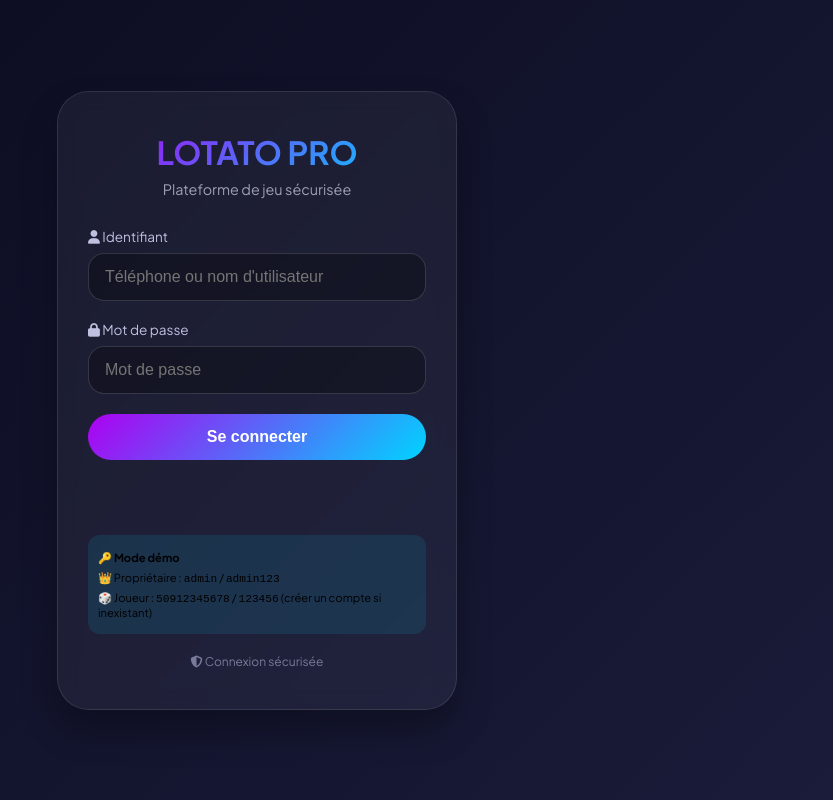
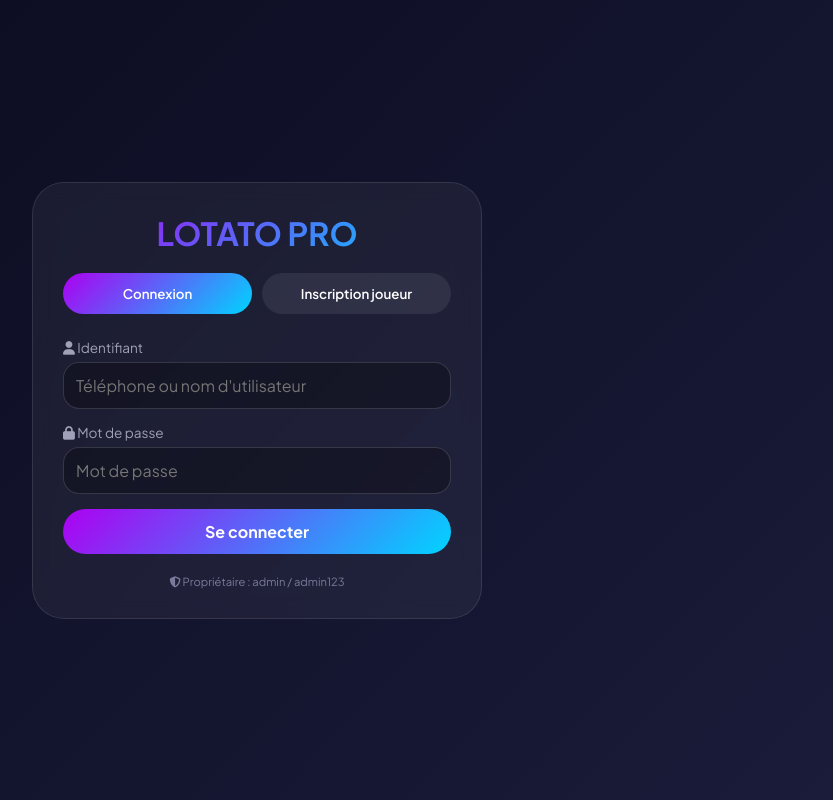
Before and after one commit to enseignementloyal-cpu/Native2, a website: page index.html in a window 1280 px wide. Shown: the whole page, without its empty margins (383-1216 px from the left). Drawn offline with Linux system fonts and the light colour scheme.

Commit message:
Add files via upload

```diff
--- a/index.html
+++ b/index.html
@@ -3,149 +3,94 @@
 <head>
     <meta charset="UTF-8">
     <meta name="viewport" content="width=device-width, initial-scale=1.0">
-    <title>LOTATO PRO - Connexion</title>
+    <title>LOTATO PRO - Accès</title>
     <link href="https://fonts.googleapis.com/css2?family=Plus+Jakarta+Sans:wght@400;500;600;700&display=swap" rel="stylesheet">
+    <link rel="stylesheet" href="https://cdnjs.cloudflare.com/ajax/libs/font-awesome/6.4.0/css/all.min.css">
     <style>
-        * {
-            margin: 0;
-            padding: 0;
-            box-sizing: border-box;
-        }
-        body {
-            font-family: 'Plus Jakarta Sans', sans-serif;
-            background: linear-gradient(135deg, #0a0b1e 0%, #1a1c3a 100%);
-            min-height: 100vh;
-            display: flex;
-            justify-content: center;
-            align-items: center;
-            padding: 20px;
-        }
-        .login-card {
-            background: rgba(255,255,255,0.05);
-            backdrop-filter: blur(10px);
-            border-radius: 32px;
-            padding: 40px 30px;
-            width: 100%;
-            max-width: 400px;
-            text-align: center;
-            border: 1px solid rgba(255,255,255,0.1);
-            box-shadow: 0 20px 35px rgba(0,0,0,0.3);
-        }
-        .logo h1 {
-            font-size: 2rem;
-            background: linear-gradient(135deg, #ad00f1, #00d4ff);
-            -webkit-background-clip: text;
-            -webkit-text-fill-color: transparent;
-            margin-bottom: 8px;
-        }
-        .subtitle {
-            color: #a0a0b8;
-            margin-bottom: 30px;
-            font-size: 0.9rem;
-        }
-        .input-group {
-            margin-bottom: 20px;
-            text-align: left;
-        }
-        .input-group label {
-            display: block;
-            color: #c0c0e0;
-            margin-bottom: 8px;
-            font-size: 0.85rem;
-        }
-        .input-group input {
-            width: 100%;
-            padding: 14px 16px;
-            background: rgba(0,0,0,0.3);
-            border: 1px solid rgba(255,255,255,0.15);
-            border-radius: 16px;
-            color: white;
-            font-size: 1rem;
-            transition: all 0.3s;
-        }
-        .input-group input:focus {
-            outline: none;
-            border-color: #00d4ff;
-            box-shadow: 0 0 0 2px rgba(0,212,255,0.2);
-        }
-        .login-btn {
-            width: 100%;
-            padding: 14px;
-            background: linear-gradient(135deg, #ad00f1, #00d4ff);
-            border: none;
-            border-radius: 30px;
-            color: white;
-            font-weight: bold;
-            font-size: 1rem;
-            cursor: pointer;
-            transition: transform 0.2s;
-        }
-        .login-btn:hover {
-            transform: translateY(-2px);
-        }
-        .error-message {
-            color: #ff6b6b;
-            font-size: 0.85rem;
-            margin-top: 15px;
-            min-height: 40px;
-        }
-        .info-text {
-            margin-top: 20px;
-            font-size: 0.75rem;
-            color: #7a7a9a;
-        }
-        .demo-credentials {
-            background: rgba(0,212,255,0.1);
-            border-radius: 12px;
-            padding: 10px;
-            margin-top: 20px;
-            font-size: 0.7rem;
-            text-align: left;
-        }
-        .demo-credentials p {
-            margin: 5px 0;
-        }
+        * { margin:0; padding:0; box-sizing:border-box; font-family:'Plus Jakarta Sans',sans-serif; }
+        body { background:linear-gradient(135deg,#0a0b1e 0%,#1a1c3a 100%); min-height:100vh; display:flex; justify-content:center; align-items:center; padding:20px; }
+        .card { background:rgba(255,255,255,0.05); backdrop-filter:blur(10px); border-radius:32px; padding:30px; width:100%; max-width:450px; border:1px solid rgba(255,255,255,0.1); }
+        .logo { text-align:center; margin-bottom:20px; }
+        .logo h1 { font-size:2rem; background:linear-gradient(135deg,#ad00f1,#00d4ff); -webkit-background-clip:text; -webkit-text-fill-color:transparent; }
+        .tabs { display:flex; gap:10px; margin-bottom:25px; }
+        .tab-btn { flex:1; background:rgba(255,255,255,0.08); border:none; padding:12px; border-radius:30px; color:#fff; font-weight:600; cursor:pointer; transition:0.3s; }
+        .tab-btn.active { background:linear-gradient(135deg,#ad00f1,#00d4ff); }
+        .form-container { display:none; }
+        .form-container.active { display:block; }
+        .input-group { margin-bottom:15px; }
+        .input-group label { display:block; color:#a0a0b8; margin-bottom:6px; font-size:0.85rem; }
+        .input-group input { width:100%; padding:12px; background:rgba(0,0,0,0.3); border:1px solid rgba(255,255,255,0.15); border-radius:16px; color:#fff; font-size:1rem; }
+        .btn { width:100%; padding:12px; background:linear-gradient(135deg,#ad00f1,#00d4ff); border:none; border-radius:30px; color:#fff; font-weight:bold; font-size:1rem; cursor:pointer; transition:0.2s; }
+        .btn:hover { transform:translateY(-2px); }
+        .error-msg { color:#ff6b6b; font-size:0.85rem; margin-top:10px; text-align:center; }
+        .info-text { text-align:center; margin-top:20px; font-size:0.7rem; color:#7a7a9a; }
     </style>
 </head>
 <body>
-    <div class="login-card">
-        <div class="logo">
-            <h1>LOTATO PRO</h1>
+<div class="card">
+    <div class="logo"><h1>LOTATO PRO</h1></div>
+    <div class="tabs">
+        <button class="tab-btn active" data-tab="login">Connexion</button>
+        <button class="tab-btn" data-tab="register">Inscription joueur</button>
     </div>
-        <div class="subtitle">Plateforme de jeu sécurisée</div>
 
-        <form id="loginForm">
+    <!-- Formulaire de connexion (propriétaire ou joueur) -->
+    <div id="login-form-container" class="form-container active">
         <div class="input-group">
             <label><i class="fas fa-user"></i> Identifiant</label>
-                <input type="text" id="identifier" placeholder="Téléphone ou nom d'utilisateur" required autocomplete="off">
+            <input type="text" id="login-identifier" placeholder="Téléphone ou nom d'utilisateur" autocomplete="off">
         </div>
         <div class="input-group">
             <label><i class="fas fa-lock"></i> Mot de passe</label>
-                <input type="password" id="password" placeholder="Mot de passe" required>
+            <input type="password" id="login-password" placeholder="Mot de passe">
         </div>
-            <button type="submit" class="login-btn">Se connecter</button>
-            <div id="errorMsg" class="error-message"></div>
-        </form>
+        <button class="btn" id="login-btn">Se connecter</button>
+        <div id="login-error" class="error-msg"></div>
+        <div class="info-text"><i class="fas fa-shield-alt"></i> Propriétaire : admin / admin123</div>
+    </div>
 
-        <div class="demo-credentials">
-            <p>🔑 <strong>Mode démo</strong></p>
-            <p>👑 Propriétaire : <code>admin</code> / <code>admin123</code></p>
-            <p>🎲 Joueur : <code>50912345678</code> / <code>123456</code> (créer un compte si inexistant)</p>
+    <!-- Formulaire d'inscription joueur -->
+    <div id="register-form-container" class="form-container">
+        <div class="input-group">
+            <label><i class="fas fa-user"></i> Nom complet</label>
+            <input type="text" id="reg-name" placeholder="Ex: Jean Dupont">
         </div>
-        <div class="info-text">
-            <i class="fas fa-shield-alt"></i> Connexion sécurisée
+        <div class="input-group">
+            <label><i class="fas fa-phone"></i> Téléphone (identifiant unique)</label>
+            <input type="tel" id="reg-phone" placeholder="509XXXXXXXX">
+        </div>
+        <div class="input-group">
+            <label><i class="fas fa-lock"></i> Mot de passe</label>
+            <input type="password" id="reg-password" placeholder="Au moins 4 caractères">
+        </div>
+        <div class="input-group">
+            <label><i class="fas fa-map-marker-alt"></i> Zone (optionnel)</label>
+            <input type="text" id="reg-zone" placeholder="Ex: Port-au-Prince">
+        </div>
+        <button class="btn" id="register-btn">Créer mon compte</button>
+        <div id="register-error" class="error-msg"></div>
     </div>
 </div>
 
-    <link rel="stylesheet" href="https://cdnjs.cloudflare.com/ajax/libs/font-awesome/6.4.0/css/all.min.css">
 <script>
-        const API_BASE = window.location.origin + '/api'; // ou 'https://lotato-lsvu.onrender.com/api' si déployé
+    const API_BASE = window.location.origin + '/api'; // utilise la même origine que la page
 
-        document.getElementById('loginForm').addEventListener('submit', async (e) => {
-            e.preventDefault();
-            const identifier = document.getElementById('identifier').value.trim();
-            const password = document.getElementById('password').value;
-            const errorDiv = document.getElementById('errorMsg');
+    // Gestion des onglets
+    document.querySelectorAll('.tab-btn').forEach(btn => {
+        btn.addEventListener('click', () => {
+            const tab = btn.dataset.tab;
+            document.querySelectorAll('.form-container').forEach(c => c.classList.remove('active'));
+            document.getElementById(`${tab}-form-container`).classList.add('active');
+            document.querySelectorAll('.tab-btn').forEach(b => b.classList.remove('active'));
+            btn.classList.add('active');
+        });
+    });
+
+    // Connexion (propriétaire ou joueur)
+    document.getElementById('login-btn').addEventListener('click', async () => {
+        const identifier = document.getElementById('login-identifier').value.trim();
+        const password = document.getElementById('login-password').value;
+        const errorDiv = document.getElementById('login-error');
 
         if (!identifier || !password) {
             errorDiv.innerText = 'Veuillez remplir tous les champs';
@@ -160,32 +105,65 @@
                 headers: { 'Content-Type': 'application/json' },
                 body: JSON.stringify({ identifier, password })
             });
-
             const data = await response.json();
-
             if (!response.ok || !data.success) {
                 errorDiv.innerText = data.error || 'Identifiants incorrects';
                 return;
             }
-
-                // Stocker le token et les infos
+            // Stocker le token
             localStorage.setItem('auth_token', data.token);
-
+            // Rediriger selon le rôle
             if (data.role === 'owner') {
-                    // Rediriger vers l'interface propriétaire
                 window.location.href = 'owner.html';
             } else if (data.role === 'player') {
-                    // Stocker les infos du joueur
                 localStorage.setItem('player_id', data.playerId);
                 localStorage.setItem('player_name', data.name);
-                    // Rediriger vers l'interface joueur
                 window.location.href = 'player.html';
             } else {
                 errorDiv.innerText = 'Rôle inconnu';
             }
         } catch (err) {
-                console.error(err);
             errorDiv.innerText = 'Erreur de connexion au serveur';
+        }
+    });
+
+    // Inscription joueur
+    document.getElementById('register-btn').addEventListener('click', async () => {
+        const name = document.getElementById('reg-name').value.trim();
+        const phone = document.getElementById('reg-phone').value.trim();
+        const password = document.getElementById('reg-password').value;
+        const zone = document.getElementById('reg-zone').value.trim();
+        const errorDiv = document.getElementById('register-error');
+
+        if (!name || !phone || !password) {
+            errorDiv.innerText = 'Nom, téléphone et mot de passe requis';
+            return;
+        }
+        if (password.length < 4) {
+            errorDiv.innerText = 'Le mot de passe doit comporter au moins 4 caractères';
+            return;
+        }
+
+        errorDiv.innerText = 'Inscription en cours...';
+
+        try {
+            const response = await fetch(`${API_BASE}/auth/player/register`, {
+                method: 'POST',
+                headers: { 'Content-Type': 'application/json' },
+                body: JSON.stringify({ name, phone, password, zone })
+            });
+            const data = await response.json();
+            if (!response.ok || !data.success) {
+                errorDiv.innerText = data.error || 'Échec de l\'inscription';
+                return;
+            }
+            // Inscription réussie : on connecte directement
+            localStorage.setItem('auth_token', data.token);
+            localStorage.setItem('player_id', data.playerId);
+            localStorage.setItem('player_name', data.name);
+            window.location.href = 'player.html';
+        } catch (err) {
+            errorDiv.innerText = 'Erreur réseau';
         }
     });
 </script>
```
Also changed, not shown: owner.html (+28 -38 lines). Lines whose indentation alone changed are shown as unchanged.
